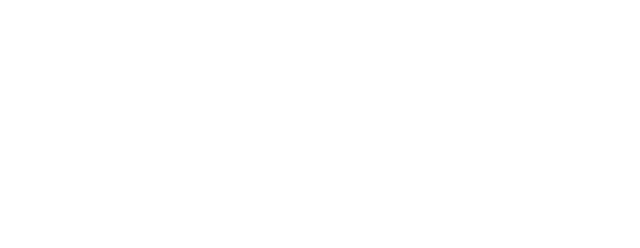
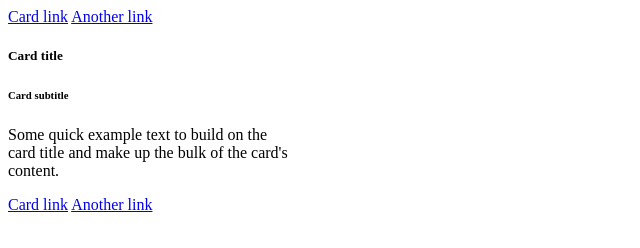
Before and after one commit to Catalyst254207/JS-HomeWork-6, a plain HTML site: page index.html in a window 1280 px wide. Shown: the whole page, without its empty margins (0-640 px from the left). Drawn offline with Linux system fonts and the light colour scheme.

Commit message:
homework #6 vol 2

```diff
--- a/index.html
+++ b/index.html
@@ -7,8 +7,59 @@
     <title>Document</title>
 </head>
 <body>
-    <script>
+    <a href="#" class="card-link">Card link</a>
+    <a href="#" class="card-link">Another link</a>
+<div class="card" style="width: 18rem;">
+<div class="card-body">
+<h5 class="card-title" data-number="100">Card title</h5>
+<h6 class="card-subtitle mb-2 text-muted">Card subtitle</h6>
+<p class="card-text" data-number="50">
+Some quick example text to build on the card title and make up the bulk of the card's
+content.
+</p>
+<a href="#" id="super_link" class="card-link">Card link</a>
+<a href="#" class="card-link" data-number="50">Another link</a>
+</div>
+</div>
+<script>
 
+//     1. Найти по id, используя getElementById, элемент с id равным "super_link" и вывести этот элемент в консоль.
+// const newSuper = document.getElementById('super_link');
+// console.log(newSuper);
+
+// 2. Внутри всех элементов на странице, которые имеют класс "card-link", поменяйте текст внутри элемента на "ссылка".
+// const changeTextLink = document.querySelectorAll('.card-link');
+// // changeTextLink.textContent = 'ссылка';
+// changeTextLink.forEach(elem => {
+//     elem.textContent = 'ссылка';
+// });
+
+
+
+// 3. Найти все элементы на странице с классом "card-link", которые лежат в элементе с классом "card-body" и вывести полученную коллекцию в консоль.
+// const changeBodyLink = document.querySelectorAll('.card-body.card-link');
+// console.log(changeBodyLink);
+
+
+// 4. Найти первый попавшийся элемент на странице у которого есть атрибут data-number со значением 50 и вывести его в консоль.
+const datNumfifty = document.querySelector('[data-number = "50"]');
+console.log(datNumfifty);
+
+
+
+// 5. Выведите содержимое тега title в консоль.
+// const showTitle = document.querySelector('title');
+// console.log(showTitle);
+// 6. Получите элемент с классом "card-title" и выведите его родительский узел в консоль.
+// const cardTitle = document.querySelector('.card-title').parentNode;
+// console.log(cardTitle);
+// 7. Создайте тегp`, запишите внутри него текст "Привет" и добавьте созданный тег в начало элемента, который имеет класс "card".
+// const cardBegin = document.querySelector('.card');
+// const privetP = document.createElement('p');
+// privetP.textContent = 'Привет';
+// cardBegin.appendChild(privetP);
+// 8. Удалите тег h6 на странице.
+// document.querySelector('h6').remove();
     </script>
 </body>
 </html>
```
